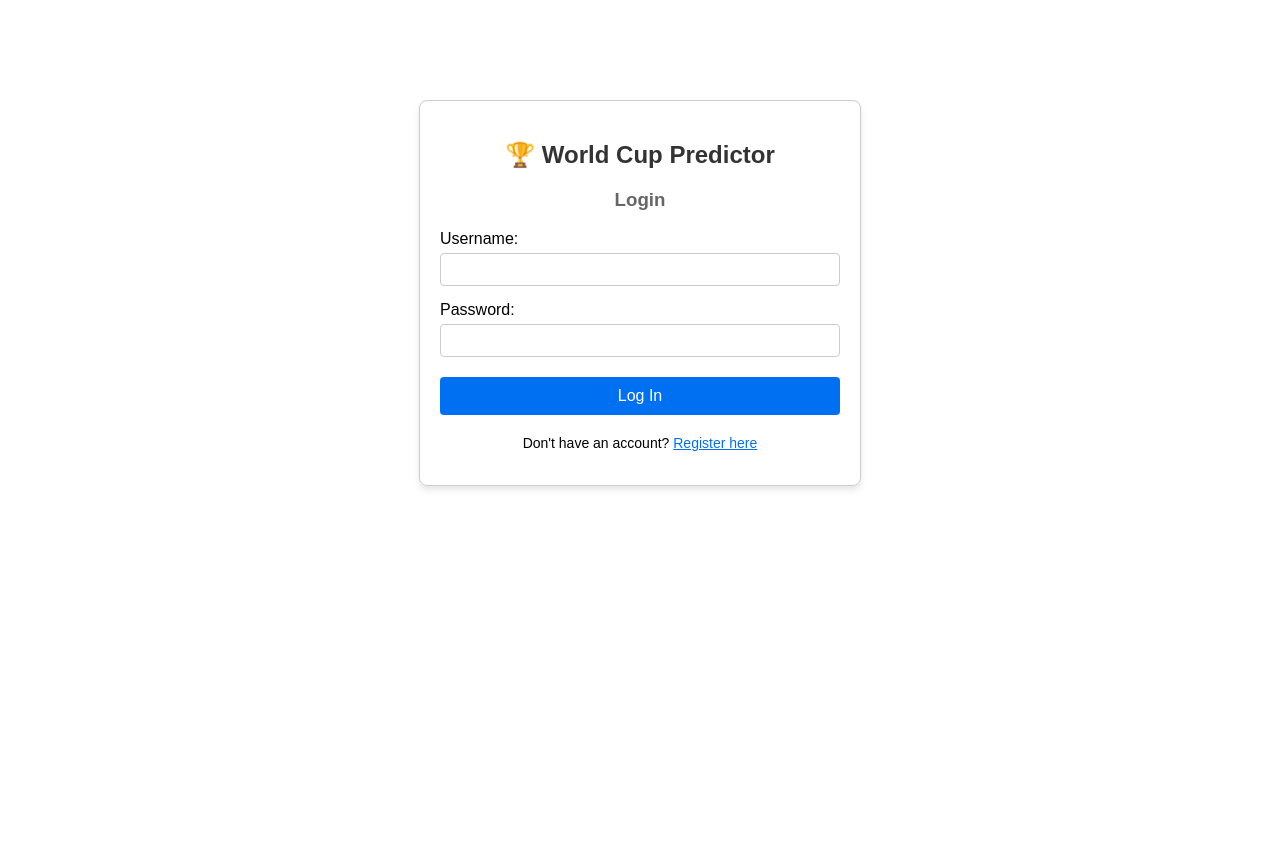
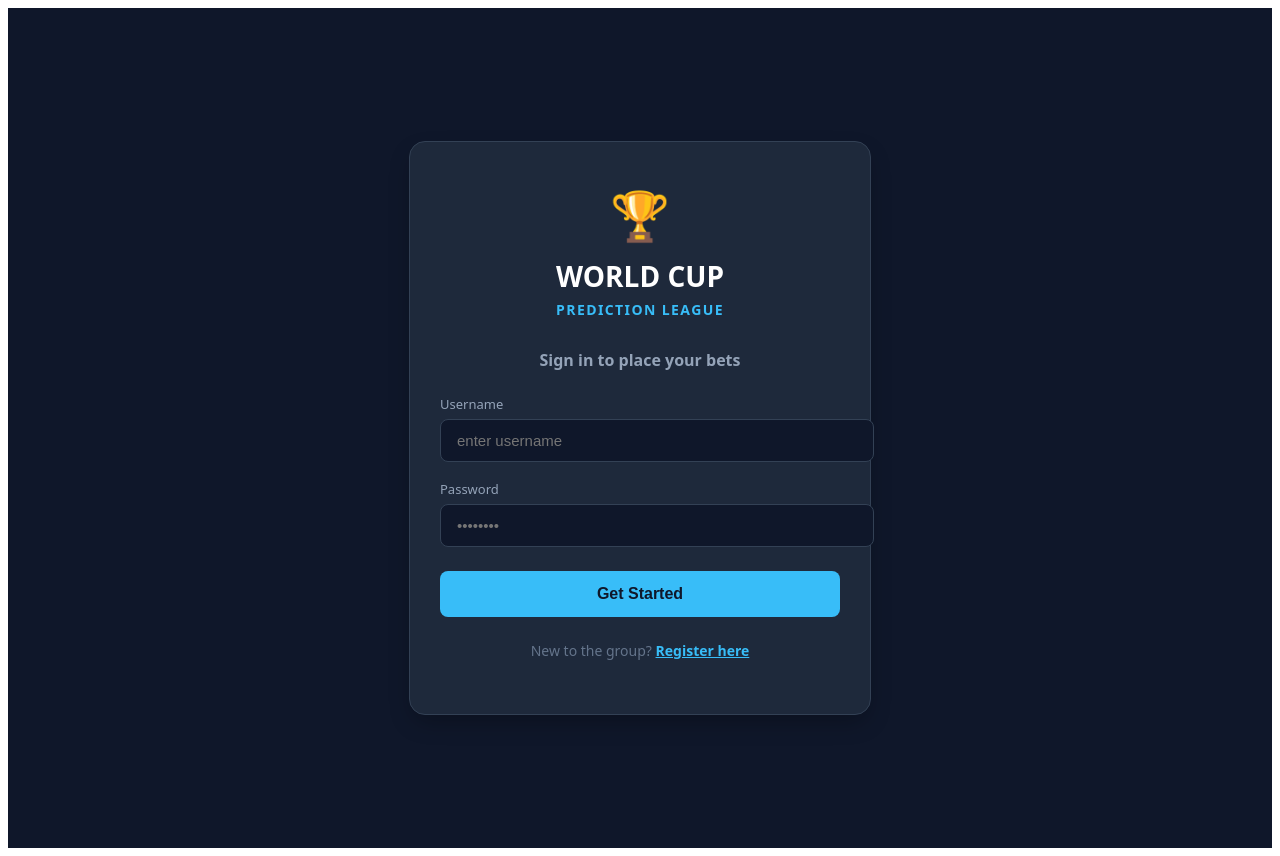
Before and after one commit to vishnuh72-ops/prediction-app, a Next.js app: page / in a window 1280 px wide. Before the commit the page ends 800 px from the top, so only its background shows below. Built offline with nearby package versions, Linux system fonts and the light colour scheme; no server answers.

Commit message:
Update index.js

```diff
--- a/pages/index.js
+++ b/pages/index.js
@@ -5,49 +5,42 @@ export default function Home() {
   const [isRegistering, setIsRegistering] = useState(false);
   const [username, setUsername] = useState('');
   const [password, setPassword] = useState('');
-  const [user, setUser] = useState(null);
   const [message, setMessage] = useState('');
 
-  // Check if a user is already logged in when the page loads
   useEffect(() => {
     const savedUser = localStorage.getItem('app_user');
     if (savedUser) {
-      setUser(JSON.parse(savedUser));
+      const data = JSON.parse(savedUser);
+      if (data.is_admin) window.location.href = '/admin';
+      else window.location.href = '/dashboard';
     }
   }, []);
 
-  // Handle User Registration
   const handleRegister = async (e) => {
     e.preventDefault();
     setMessage('');
-    if (!username || !password) return setMessage('Please fill all fields');
+    if (!username || !password) return setMessage('⚠️ Please fill all fields');
 
-    // Check if username already exists
     const { data: existingUser } = await supabase
       .from('users')
       .select('*')
       .eq('username', username.trim().toLowerCase())
       .single();
 
-    if (existingUser) {
-      return setMessage('Username already taken!');
-    }
+    if (existingUser) return setMessage('❌ Username already taken!');
 
-    // Save user to database with default $100 purse
-    const { data, error } = await supabase
+    const { error } = await supabase
       .from('users')
-      .insert([{ username: username.trim().toLowerCase(), password_hash: password, purse: 100 }])
-      .select();
+      .insert([{ username: username.trim().toLowerCase(), password_hash: password, purse: 100 }]);
 
     if (error) {
-      setMessage('Registration failed. Try again.');
+      setMessage('❌ Registration failed. Try again.');
     } else {
-      setMessage('Registration successful! You can now log in.');
+      setMessage('🎉 Success! You can now log in.');
       setIsRegistering(false);
     }
   };
 
-  // Handle User Login
   const handleLogin = async (e) => {
     e.preventDefault();
     setMessage('');
@@ -60,59 +53,49 @@ export default function Home() {
       .single();
 
     if (error || !data) {
-      setMessage('Invalid username or password');
+      setMessage('❌ Invalid username or password');
     } else {
       localStorage.setItem('app_user', JSON.stringify(data));
-      setUser(data);
-      // Redirect based on role
-      if (data.is_admin) {
-        window.location.href = '/admin';
-      } else {
-        window.location.href = '/dashboard';
-      }
+      if (data.is_admin) window.location.href = '/admin';
+      else window.location.href = '/dashboard';
     }
   };
 
   return (
-    <div style={{ fontFamily: 'sans-serif', maxWidth: '400px', margin: '100px auto', padding: '20px', border: '1px solid #ccc', borderRadius: '8px', boxShadow: '0 4px 6px rgba(0,0,0,0.1)' }}>
-      <h2 style={{ textAlign: 'center', color: '#333' }}>🏆 World Cup Predictor</h2>
-      <h3 style={{ textAlign: 'center', color: '#666' }}>{isRegistering ? 'Create Account' : 'Login'}</h3>
+    <div style={{ backgroundColor: '#0f172a', minHeight: '100vh', display: 'flex', alignItems: 'center', justifyContent: 'center', fontFamily: 'system-ui, sans-serif', padding: '20px' }}>
+      <div style={{ backgroundColor: '#1e293b', width: '100%', maxWidth: '400px', padding: '40px 30px', borderRadius: '16px', boxShadow: '0 10px 25px -5px rgba(0, 0, 0, 0.3)', border: '1px solid #334155' }}>
 
-      {message && <p style={{ color: 'red', textAlign: 'center', fontWeight: 'bold' }}>{message}</p>}
+        <div style={{ textAlign: 'center', marginBottom: '30px' }}>
+          <span style={{ fontSize: '48px' }}>🏆</span>
+          <h2 style={{ color: '#fff', margin: '10px 0 5px 0', fontSize: '28px', fontWeight: '800', tracking: '-0.05em' }}>WORLD CUP</h2>
+          <p style={{ color: '#38bdf8', margin: 0, fontSize: '14px', fontWeight: '600', letterSpacing: '0.1em' }}>PREDICTION LEAGUE</p>
+        </div>
+
+        <h3 style={{ color: '#94a3b8', fontSize: '16px', textAlign: 'center', marginBottom: '24px' }}>{isRegistering ? 'Create your manager account' : 'Sign in to place your bets'}</h3>
+
+        {message && <div style={{ backgroundColor: message.includes('🎉') ? 'rgba(34,197,94,0.1)' : 'rgba(239,68,68,0.1)', color: message.includes('🎉') ? '#4ade80' : '#f87171', padding: '12px', borderRadius: '8px', fontSize: '14px', textAlign: 'center', marginBottom: '20px', border: message.includes('🎉') ? '1px solid rgba(34,197,94,0.2)' : '1px solid rgba(239,68,68,0.2)' }}>{message}</div>}
 
         <form onSubmit={isRegistering ? handleRegister : handleLogin}>
-        <div style={{ marginBottom: '15px' }}>
-          <label style={{ display: 'block', marginBottom: '5px' }}>Username:</label>
-          <input
-            type="text"
-            value={username}
-            onChange={(e) => setUsername(e.target.value)}
-            style={{ width: '100%', padding: '8px', boxSizing: 'border-box', borderRadius: '4px', border: '1px solid #ccc' }}
-          />
+          <div style={{ marginBottom: '18px' }}>
+            <label style={{ display: 'block', marginBottom: '6px', color: '#94a3b8', fontSize: '13px', fontWeight: '500' }}>Username</label>
+            <input type="text" value={username} onChange={(e) => setUsername(e.target.value)} placeholder="enter username" style={{ width: '100%', padding: '12px 16px', backgroundColor: '#0f172a', border: '1px solid #334155', borderRadius: '8px', color: '#fff', fontSize: '15px', outline: 'none' }} />
           </div>
-        <div style={{ marginBottom: '20px' }}>
-          <label style={{ display: 'block', marginBottom: '5px' }}>Password:</label>
-          <input
-            type="password"
-            value={password}
-            onChange={(e) => setPassword(e.target.value)}
-            style={{ width: '100%', padding: '8px', boxSizing: 'border-box', borderRadius: '4px', border: '1px solid #ccc' }}
-          />
+          <div style={{ marginBottom: '24px' }}>
+            <label style={{ display: 'block', marginBottom: '6px', color: '#94a3b8', fontSize: '13px', fontWeight: '500' }}>Password</label>
+            <input type="password" value={password} onChange={(e) => setPassword(e.target.value)} placeholder="••••••••" style={{ width: '100%', padding: '12px 16px', backgroundColor: '#0f172a', border: '1px solid #334155', borderRadius: '8px', color: '#fff', fontSize: '15px', outline: 'none' }} />
           </div>
-        <button type="submit" style={{ width: '100%', padding: '10px', background: '#0070f3', color: 'white', border: 'none', borderRadius: '4px', cursor: 'pointer', fontSize: '16px' }}>
-          {isRegistering ? 'Sign Up' : 'Log In'}
+          <button type="submit" style={{ width: '100%', padding: '14px', backgroundColor: '#38bdf8', color: '#0f172a', border: 'none', borderRadius: '8px', cursor: 'pointer', fontSize: '16px', fontWeight: '700', transition: 'all 0.2s' }}>
+            {isRegistering ? 'Create Account' : 'Get Started'}
           </button>
         </form>
 
-      <p style={{ textAlign: 'center', marginTop: '20px', fontSize: '14px' }}>
-        {isRegistering ? 'Already have an account?' : "Don't have an account?"}{' '}
-        <span
-          onClick={() => { setIsRegistering(!isRegistering); setMessage(''); }}
-          style={{ color: '#0070f3', cursor: 'pointer', textDecoration: 'underline' }}
-        >
+        <p style={{ textAlign: 'center', marginTop: '24px', fontSize: '14px', color: '#64748b' }}>
+          {isRegistering ? 'Already a player?' : "New to the group?"}{' '}
+          <span onClick={() => { setIsRegistering(!isRegistering); setMessage(''); }} style={{ color: '#38bdf8', cursor: 'pointer', fontWeight: '600', textDecoration: 'underline' }}>
             {isRegistering ? 'Login here' : 'Register here'}
           </span>
         </p>
       </div>
+    </div>
   );
 }
```
Lines whose indentation alone changed are shown as unchanged.
